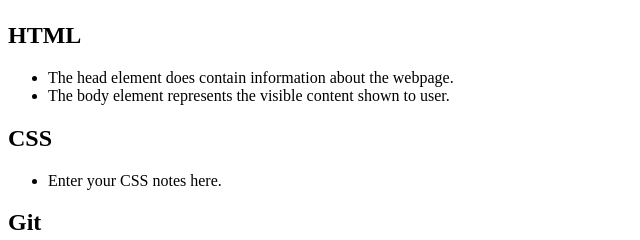
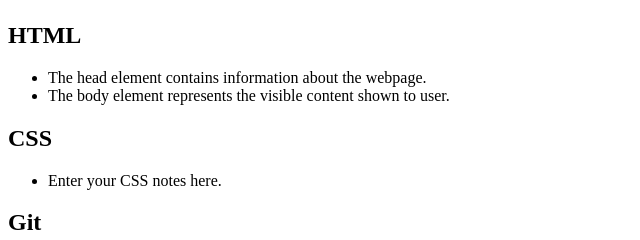
Before and after one commit to marmarmo/prework-study-guide, a plain HTML site: page prework-study-guide/index.html in a window 1280 px wide. Shown: the part 858-1098 px from the top of the page, 0-640 px from the left. Drawn offline with Linux system fonts and the light colour scheme.

Commit message:
added code to HTML file

```diff
--- a/prework-study-guide/index.html
+++ b/prework-study-guide/index.html
@@ -15,7 +15,7 @@
       <section class="card" id="html-section">
         <h2>HTML</h2>
         <ul>
-          <li>The head element does contain information about the webpage.</li>
+          <li>The head element contains information about the webpage.</li>
           <li>The body element represents the visible content shown to user.</li>
         </ul>
         </section>
```
